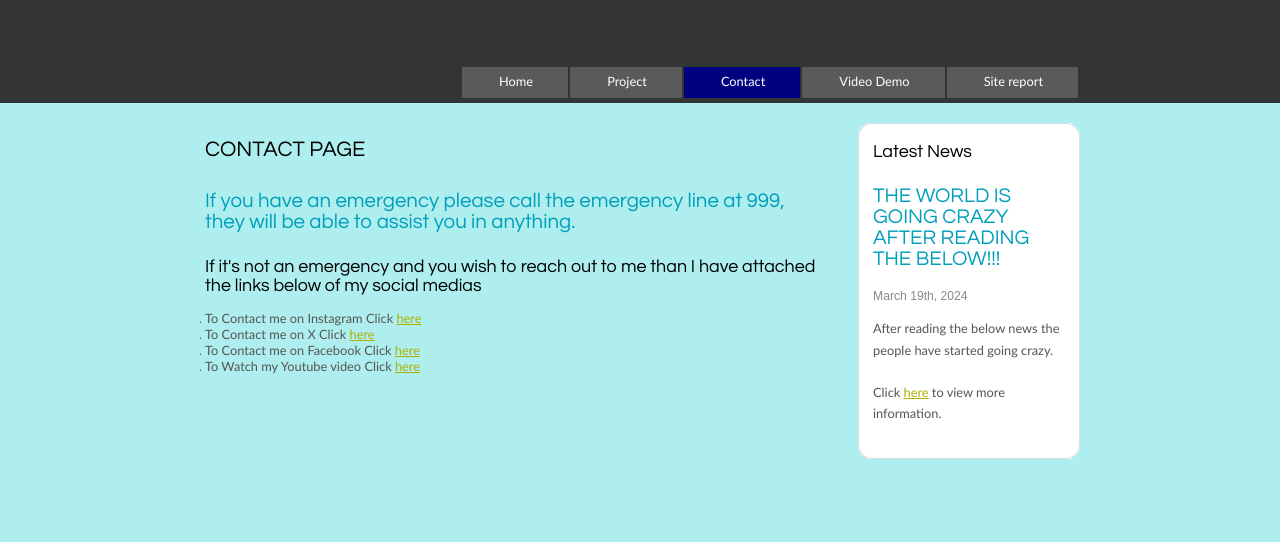
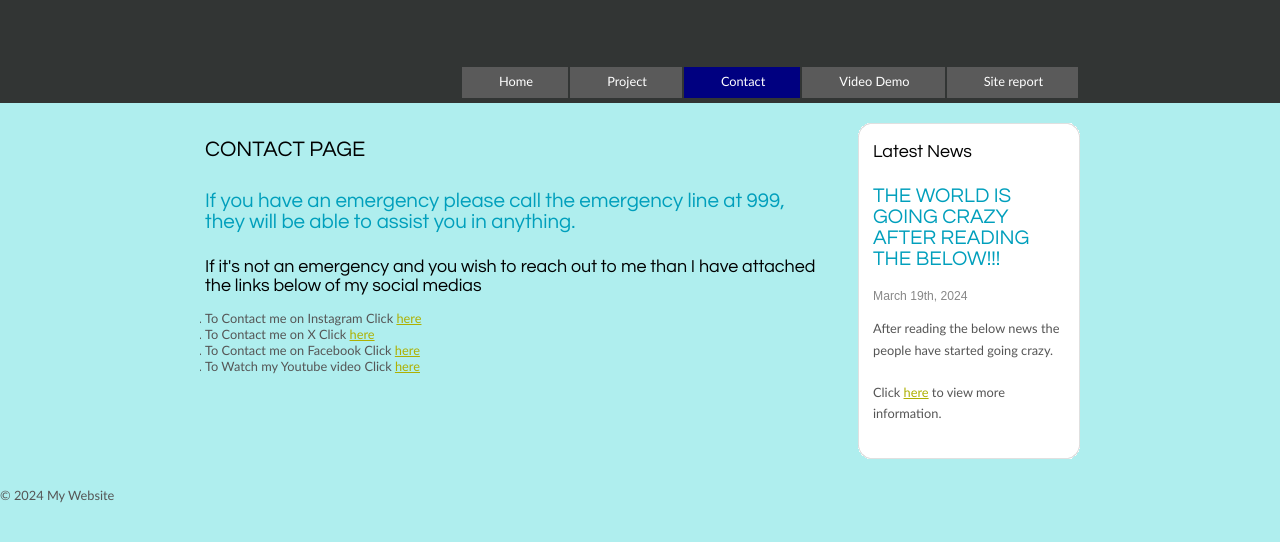
Before and after one commit to AdnaanG7/very-last-Final-Website, a plain HTML site: page contact.html in a window 1280 px wide. Shown: the part 74-616 px from the top of the page. Drawn offline with Linux system fonts and the light colour scheme.

Commit message:
added footer

```diff
--- a/contact.html
+++ b/contact.html
@@ -58,5 +58,8 @@
       </div>
       </div>
     </div>
+    <footer>
+      <p>&copy; 2024 My Website</p>
+  </footer>
 </body>
 </html>
```
Also changed, not shown: VideoDemo.html (+3 -0 lines), index.html (+3 -0 lines), project.html (+3 -0 lines), sitereport.html (+3 -0 lines).
